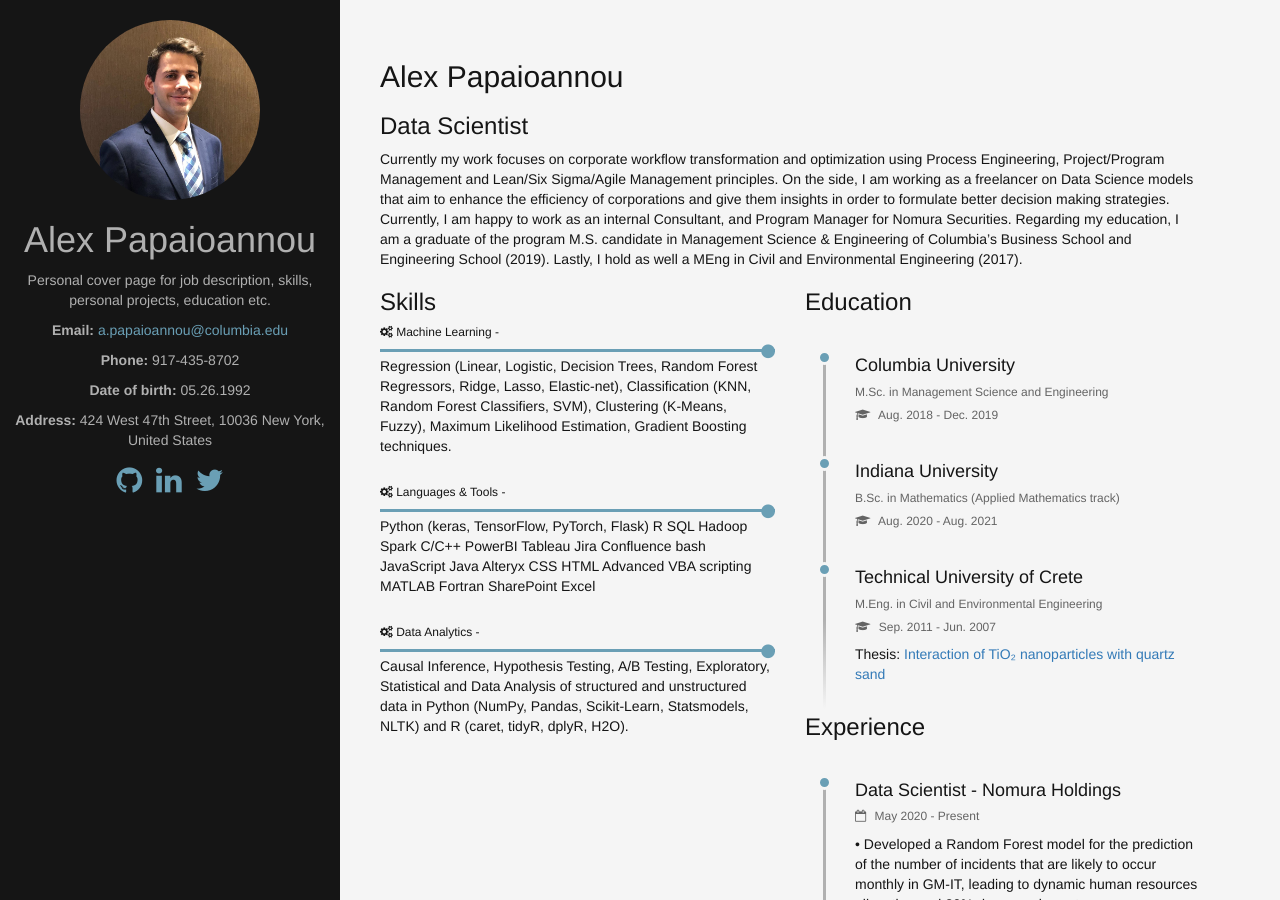
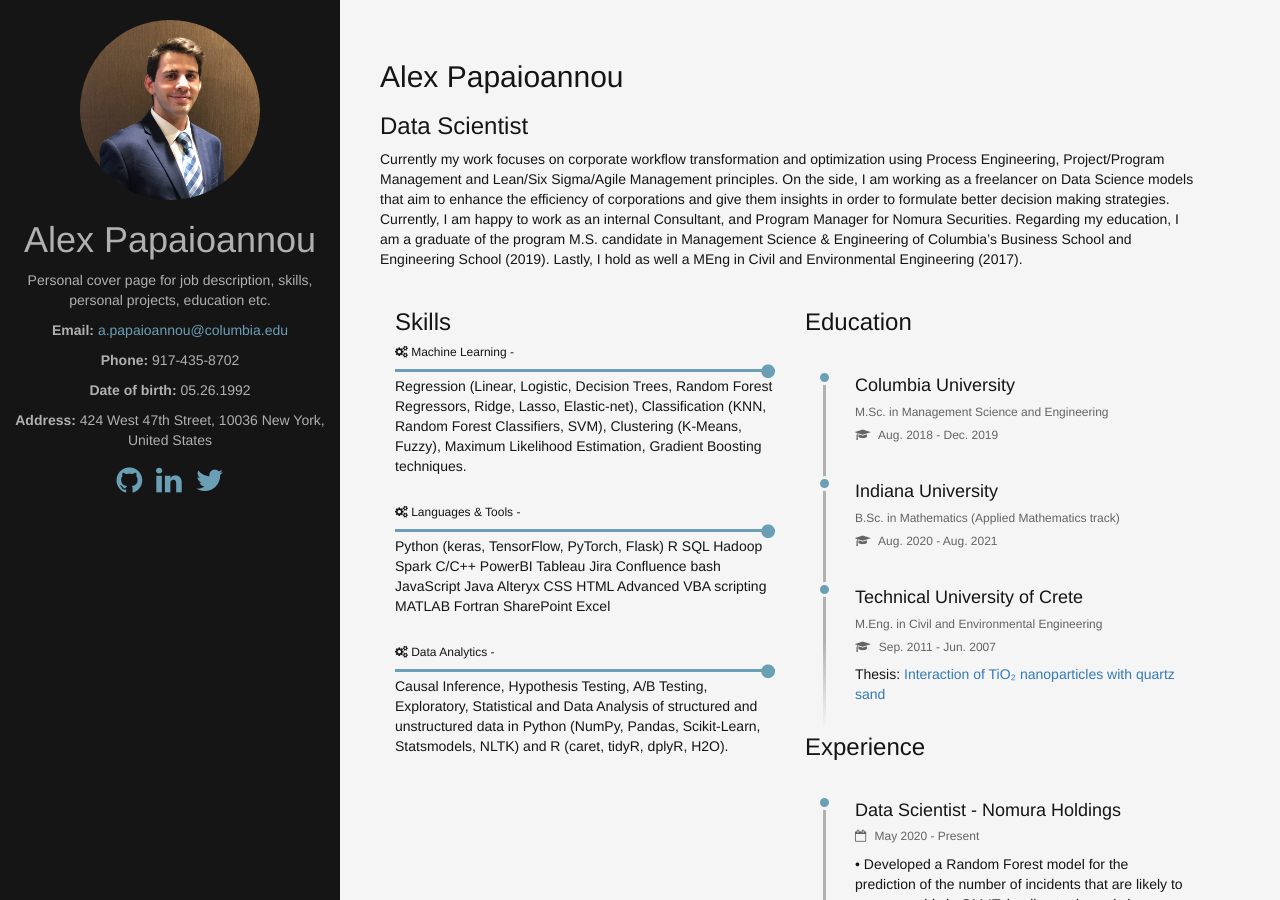
Before and after one commit to alex-papaioannou/home, a Jekyll site: the page built from index.html, in a window 1280 px wide and 900 px high. Built offline with Jekyll 4.4.1, drawn with Linux system fonts in a browser that asks for light colours; nearby versions of some CDN libraries.

Commit message:
Update default.html

```diff
--- a/_layouts/default.html
+++ b/_layouts/default.html
@@ -9,7 +9,7 @@
       <div id="content-wrapper">
         <div class="container-fluid content-core">
           {% include intro.html %}
-          <div class="row">
+          <div class="section-wrapper">
             {% include skills.html %}
             {% include education.html %}
             {% include experience.html %}
```
